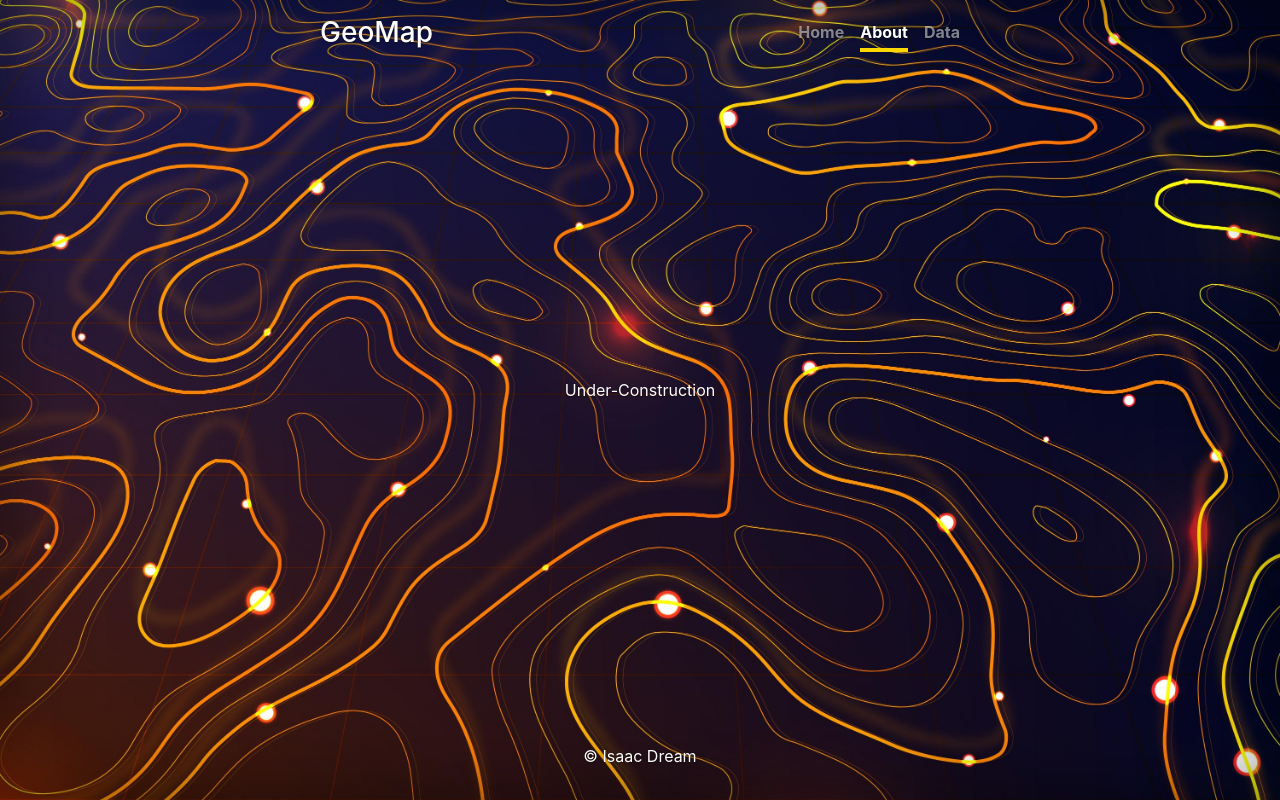
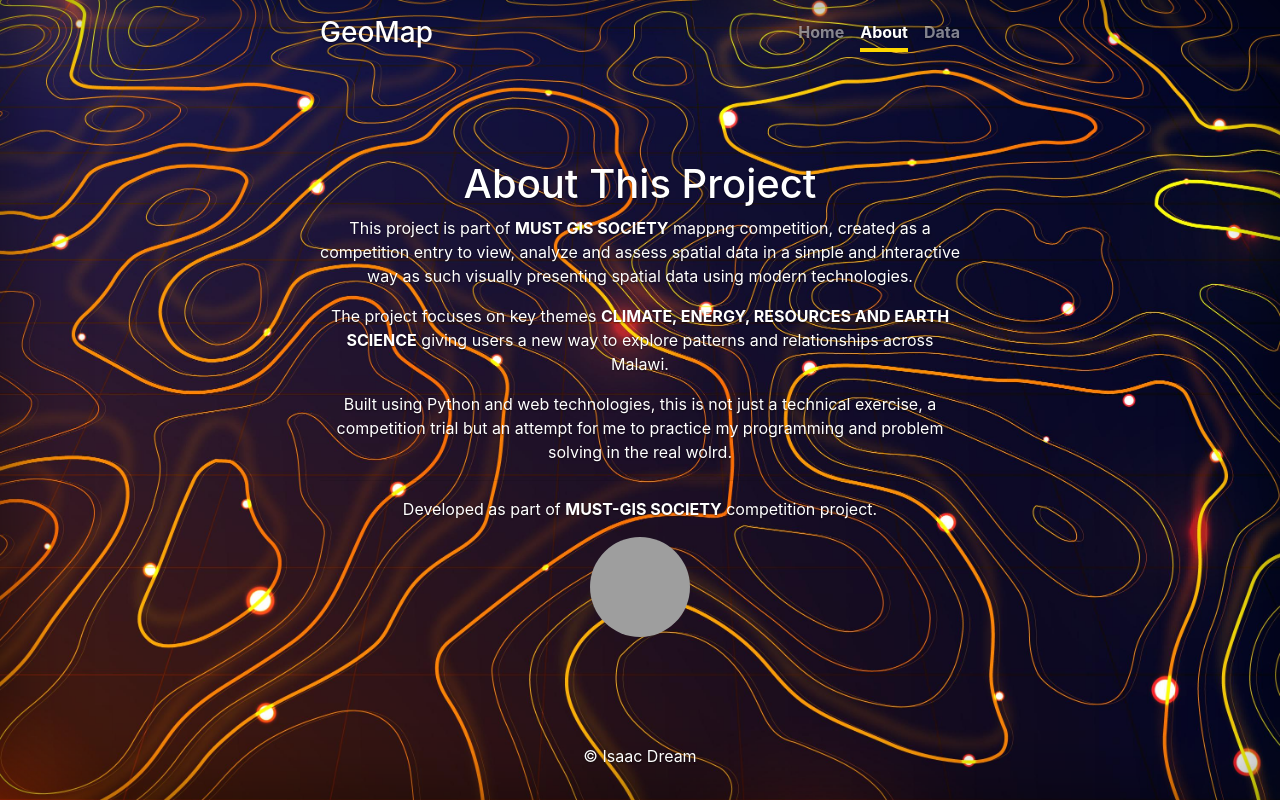
Before and after one commit to IsaacDream44524d/geo-map-malawi, a Flask app: page /about in a window 1280 px wide. Run offline with Flask 3, Linux system fonts and the light colour scheme; some libraries are stand-ins or nearby versions; grey boxes are pictures that could not be loaded.

Commit message:
created about project page

```diff
--- a/templates/about.html
+++ b/templates/about.html
@@ -1,5 +1,34 @@
 {% extends 'base.html' %}
 
 {% block content %}
-    <p>Under-Construction</p>
+<section class="about-container">
+    <h1>About This Project</h1>
+
+    <p>
+        This project is part of <strong>MUST GIS SOCIETY</strong> mappng competition,
+        created as a competition entry to view, analyze and assess spatial data in a
+        simple and interactive way as such visually presenting spatial data using modern
+        technologies.
+    </p>
+
+    <p>
+        The project focuses on key themes <b> CLIMATE, ENERGY, RESOURCES AND EARTH SCIENCE</b>
+        giving users a new way to explore patterns and relationships across Malawi.
+    </p>
+
+    <p>
+        Built using Python and web technologies, this is not just a technical exercise,
+        a competition trial but an attempt for me to practice my programming and problem
+        solving in the real wolrd.
+    </p>
+
+    <hr />
+
+    <div>
+        <p class="note">
+            Developed as part of <strong>MUST-GIS SOCIETY</strong> competition project.
+        </p>
+        <img src="{{ url_for('static', filename='images/MUST-GIS-LOGO.jpg') }}" class="rounded-circle" style="width: 100px; height:100px; object-fit:cover;" alt="MUST-GIS SOCIETY LOGO">
+    </div>
+</section>
 {% endblock %}
--- a/templates/base.html
+++ b/templates/base.html
@@ -42,7 +42,7 @@
                 <nav class="nav nav-masthead justify-content-center">
                     <a class="nav-link {% if active_page == 'index' %}active{% endif %}" href="{{ url_for('index') }}">Home</a>
                     <a class="nav-link {% if active_page == 'about' %}active{% endif %}" href="{{ url_for('about') }}">About</a>
-                    <a class="nav-link {% if active_page == 'data' %}active{% endif %}" href="{{ url_for('data') }}">Data</a>
+                    <a class="nav-link {% if active_page == 'data_source' %}active{% endif %}" href="{{ url_for('data') }}">Data</a>
                 </nav>
             </div>
         </header>
```
